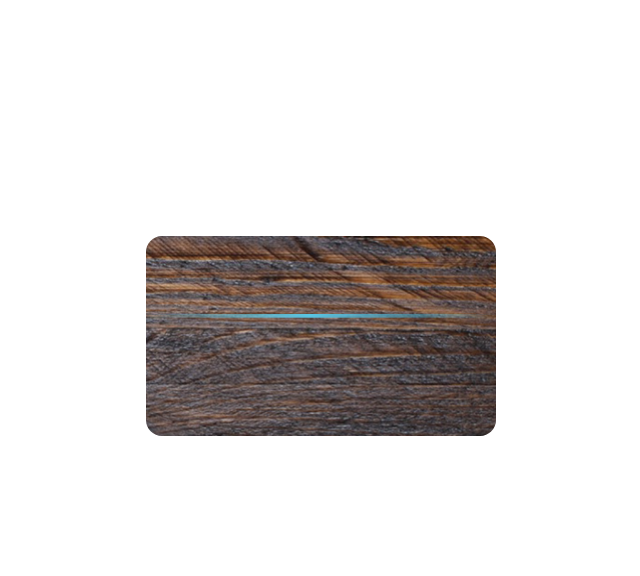
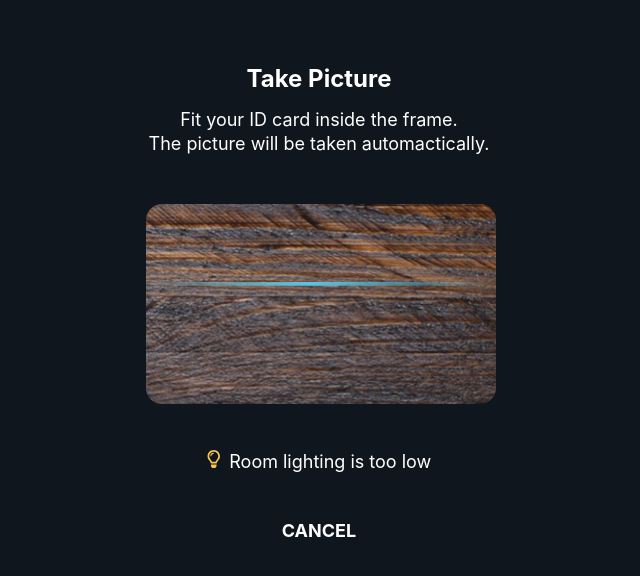
Before and after one commit to rodrigoperaltadev/z1-frontend-dev, a React (Create React App) app: page / in a window 1280 px wide. Both pictures are taken after a click on the button "TAKE PICTURE". Shown: the top 576 px of the page, without its empty margins (321-961 px from the left). Built offline with nearby package versions, Linux system fonts and the light colour scheme.

Commit message:
Add icons

```diff
--- a/src/views/TakePicture/TakePicture.tsx
+++ b/src/views/TakePicture/TakePicture.tsx
@@ -1,6 +1,7 @@
 import React, { FC } from 'react'
 import { useInterval } from './../../hooks'
 import { Camera } from '../../components'
+import { ReactComponent as Bulb } from './../../assets/icons/bulb.svg'
 
 import './takePicture.css'
 
@@ -17,26 +18,32 @@ const TakePicture:FC<TakePictureProps> = ({ returnToHome, badPhoto, hasPhoto, cr
 
   useInterval(() => {
     (!hasPhoto || (hasPhoto && badPhoto)) && createId()
-    console.log(hasPhoto, badPhoto)
   }, THREE_SECONDS )
 
   const MessageStatusCamera = () => {
     const message = !hasPhoto ? 'Room lighting is too low' : !badPhoto ? 'Picture taken' : ''
     return (
-      <div className='tp-text'>{message}</div>
+      <div className='tp-text'>
+        {!hasPhoto && <Bulb className='icon bulb' /> }
+        { message }
+      </div>
     )
   }
 
   return (
+    <div className='tp-view'>
       <div className='tp-container'>
+        <header>
           <h1 className='tp-title'>Take Picture</h1>
           <div className='tp-text-wrapper'>
             <span className='tp-text'>Fit your ID card inside the frame.</span>
             <span className='tp-text'>The picture will be taken automactically.</span>
           </div>
+        </header>
         <Camera badPhoto={badPhoto} hasPhoto={hasPhoto} />
         <MessageStatusCamera />
         <button className='tp-title cancel-button' onClick={returnToHome}>CANCEL</button>
+      </div>
     </div>
   )
 }
```
Lines whose indentation alone changed are shown as unchanged.
